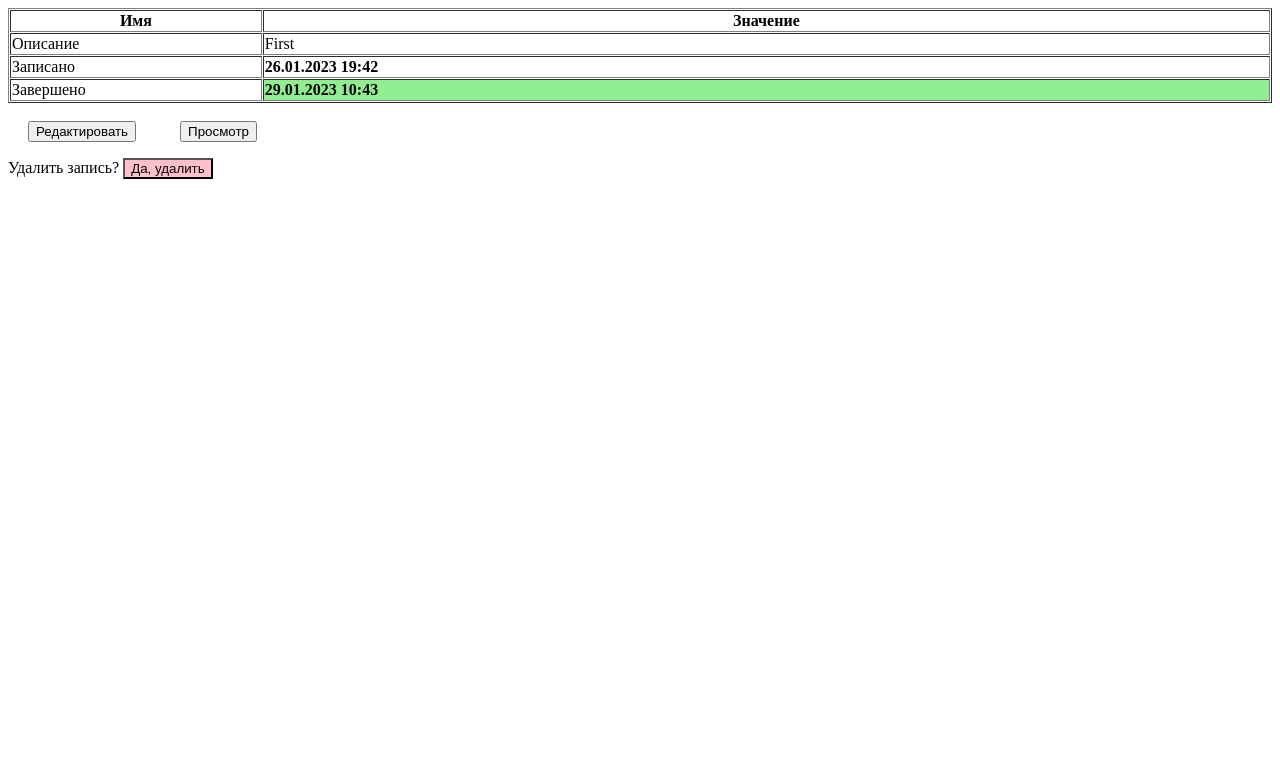
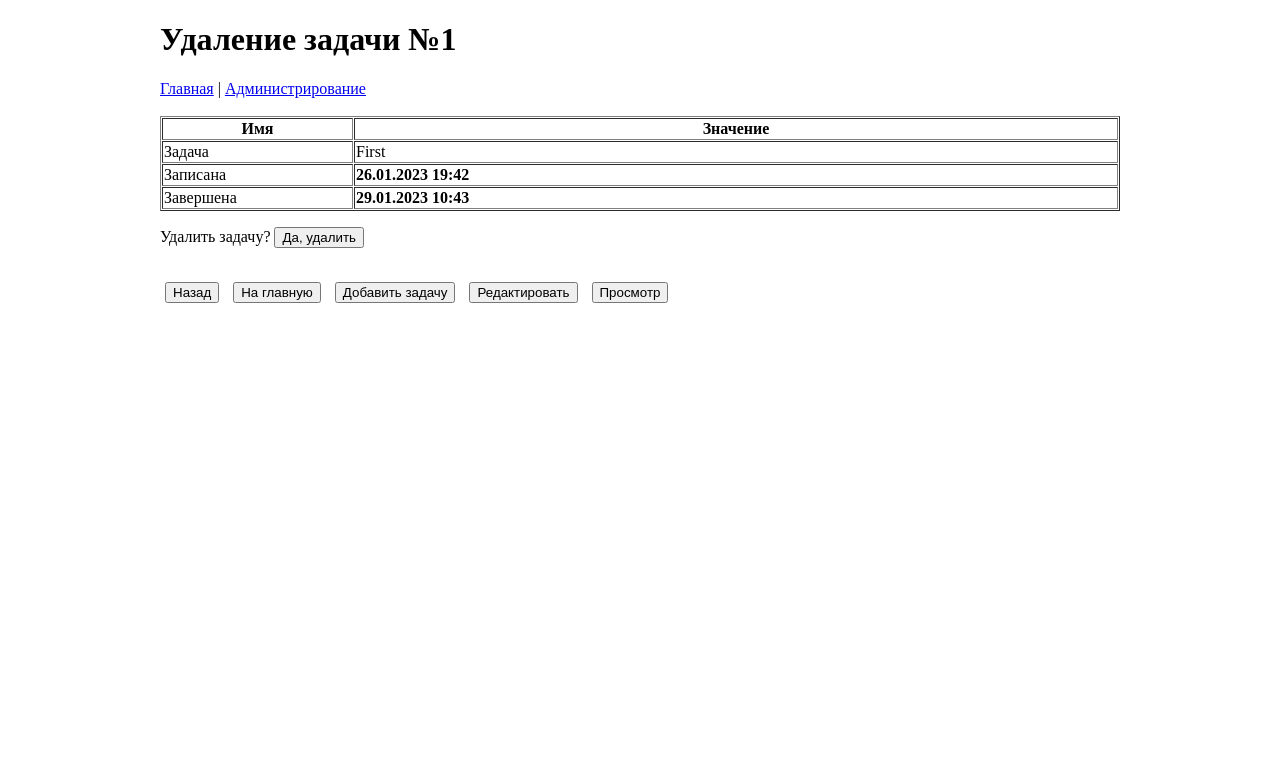
Before and after one commit to edwlad/django_todolist, a Django app: page /delete/1/ in a window 1280 px wide. Shown: the top 783 px of the page. Run offline with Django 4.2, Linux system fonts and the light colour scheme; data comes from the database, SQL or seed files in the repository; both versions use the stored data as it was after the commit.

Commit message:
v_0.3.0 beta

```diff
--- a/main/models.py
+++ b/main/models.py
@@ -10,7 +10,7 @@ class MyList(models.Model):
     desc = models.CharField(
         max_length=120,
         help_text="Описание задачи",
-        verbose_name="Описание",
+        verbose_name="Задача",
     )
     date_add = models.DateTimeField(
         default=datetime.now,
--- a/main/templates/base.html
+++ b/main/templates/base.html
@@ -1,17 +1,22 @@
 <!DOCTYPE html>
-<html lang="ru, en">
+<html lang="ru">
 
 <head>
     <meta charset="UTF-8">
     <meta http-equiv="X-UA-Compatible" content="IE=edge">
     <meta name="viewport" content="width=device-width, initial-scale=1.0">
     <title>{% block title %}Base page{% endblock title %}</title>
+    <style>
+        body {max-width: 960px; margin: 0 auto;}
+    </style>
+
 </head>
 
-<body>
+<body >
     <h1>{% block header %}Base page{% endblock header %}</h1>
     <nav><a href="/">Главная</a> | <a href="/admin/">Администрирование</a></nav>
-    <article id="content">{% block content %}{% endblock content %}</article>
+    <br>
+    <article>{% block content %}{% endblock content %}</article>
 </body>
 
 </html>
--- /dev/null
+++ b/main/templates/buttons.html
@@ -0,0 +1,30 @@
+<style>
+    .mr {margin: 0 5px;}
+</style>
+
+<br>
+{% if buttons %}
+{% if "back" in buttons %}
+<input type=button value="Назад" class="mr" onClick="javascript:history.go(-1);">
+{% endif %}
+{% if "items" in buttons %}
+<a href={% url "index" %}?f=all class="mr"><button>Все задачи</button></a>
+<a href={% url "index" %}?f=on class="mr"><button>Выполненные задачи</button></a>
+<a href={% url "index" %}?f=off class="mr"><button>Не выполненные задачи</button></a>
+{% endif %}
+{% if "index" in buttons %}
+<a href={% url "index" %} class="mr"><button>На главную</button></a>
+{% endif %}
+{% if "add" in buttons %}
+<a href={% url "add" %} class="mr"><button>Добавить задачу</button></a>
+{% endif %}
+{% if "edit" in buttons %}
+<a href={% url "edit" context.id %} class="mr"><button>Редактировать</button></a>
+{% endif %}
+{% if "detail" in buttons %}
+<a href={% url "detail" context.id %} class="mr"><button>Просмотр</button></a>
+{% endif %}
+{% if "delete" in buttons %}
+<a href={% url "delete" context.id %} class="mr"><button>Удалить</button></a>
+{% endif %}
+{% endif %}
--- a/main/templates/delete.html
+++ b/main/templates/delete.html
@@ -1,7 +1,43 @@
-{% include "detail.html" with delete=True %}
+{% extends 'base.html' %}
+{% block title %}Удаление задачи{% endblock title %}
+{% block header %}Удаление задачи №{{ context.id }}{% endblock header %}
+
+{% block content %}
+<style>
+    .bold {font-weight: bold;}
+</style>
+
+<table border=1 cellspacing=1 width=100%>
+    <thead>
+        <tr>
+            <th width=20%>Имя</th>
+            <th>Значение</th>
+        </tr>
+    </thead>
+    <tr>
+        <td>Задача</td>
+        <td>{{ context.desc }}</td>
+    </tr>
+    <tr>
+        <td>Записана</td>
+        <td class="bold">{{ context.date_add|date:"d.m.Y H:i" }}</td>
+    </tr>
+    <tr>
+        <td>Завершена</td>
+        {% if context.chk_end %}
+            <td class="bold">{{ context.date_end|date:"d.m.Y H:i" }}</td>
+        {% else %}
+            <td class="bold">Нет</td>
+        {% endif %}
+    </tr>
+</table>
 
 <form method="post">{% csrf_token %}
-    <p>Удалить запись?
+    <p>Удалить задачу?
     {{ form }}
-    <input type="submit" value="Да, удалить" class="chk_off"></p>
+    <input type="submit" value="Да, удалить"></p>
 </form>
+
+{% include "buttons.html" %}
+
+{% endblock content %}
--- a/main/templates/detail.html
+++ b/main/templates/detail.html
@@ -1,8 +1,10 @@
+{% extends 'base.html' %}
+{% block title %}Просмотр задачи{% endblock title %}
+{% block header %}Просмотр задачи №{{ context.id }}{% endblock header %}
+
+{% block content %}
 <style>
-    .mr {margin: 0 20;}
     .bold {font-weight: bold;}
-    .chk_off {background-color: pink;}
-    .chk_on {background-color: lightgreen;}
 </style>
 
 <table border=1 cellspacing=1 width=100%>
@@ -13,27 +15,23 @@
         </tr>
     </thead>
     <tr>
-        <td>Описание</td>
+        <td>Задача</td>
         <td>{{ context.desc }}</td>
     </tr>
     <tr>
-        <td>Записано</td>
+        <td>Записана</td>
         <td class="bold">{{ context.date_add|date:"d.m.Y H:i" }}</td>
     </tr>
     <tr>
-        <td>Завершено</td>
+        <td>Завершена</td>
         {% if context.chk_end %}
-            <td class="bold chk_on">{{ context.date_end|date:"d.m.Y H:i" }}</td>
+            <td class="bold">{{ context.date_end|date:"d.m.Y H:i" }}</td>
         {% else %}
-            <td class="bold chk_off">Нет</td>
+            <td class="bold">Нет</td>
         {% endif %}
     </tr>
 </table>
 
-<br>
-<a href={% url 'edit' context.id %} class="mr"><button>Редактировать</button></a>
-{% if delete %}
-    <a href={% url 'detail' context.id %} class="mr"><button>Просмотр</button></a>
-{% else %}
-    <a href={% url 'delete' context.id %} class="mr"><button>Удалить</button></a>
-{% endif %}
+{% include "buttons.html" %}
+
+{% endblock content %}
--- a/main/views.py
+++ b/main/views.py
@@ -63,23 +63,36 @@ def index(req: HttpRequest, *args, **kwargs):
 
 class MainIndex(ListView):
     template_name = "index.html"
-    # queryset = MyList
     model = MyList
     # paginate_by = 2
     context_object_name = "context"
 
-    # def get_context_data(self, **kwargs):
-    #     # Call the base implementation first to get a context
-    #     context = super().get_context_data(**kwargs)
-    #     # Add in a QuerySet of all the books
-    #     # context["len"] = Book.objects.all()
-    #     return context
+    def get_queryset(self):
+        filt = self.request.GET.get("f", "off")
+        queryset = self.model.objects.all()
+        if filt == "on":
+            return queryset.filter(chk_end=True)
+        elif filt == "all":
+            return queryset
+        return queryset.filter(chk_end=False)
+
+    def get_context_data(self, **kwargs):
+        context = super().get_context_data(**kwargs)
+        context["buttons"] = ("add", "items")
+        context["is_index"] = True
+        return context
 
 
 class MainDetail(DetailView):
     template_name = "detail.html"
     context_object_name = "context"
     model = MyList
+
+    def get_context_data(self, **kwargs):
+        context = super().get_context_data(**kwargs)
+        context["buttons"] = ("back", "add", "edit", "delete", "index")
+        context["is_detail"] = True
+        return context
 
 
 class MainEdit(UpdateView):
@@ -91,6 +104,12 @@ class MainEdit(UpdateView):
     def get_success_url(self):
         return reverse("detail", kwargs={"pk": self.object.id})
 
+    def get_context_data(self, **kwargs):
+        context = super().get_context_data(**kwargs)
+        context["buttons"] = ("back", "add", "detail", "delete", "index")
+        context["is_edit"] = True
+        return context
+
 
 class MainAdd(CreateView):
     template_name = "add.html"
@@ -101,12 +120,23 @@ class MainAdd(CreateView):
     def get_success_url(self):
         return reverse("detail", kwargs={"pk": self.object.id})
 
+    def get_context_data(self, **kwargs):
+        context = super().get_context_data(**kwargs)
+        context["buttons"] = ("back", "index")
+        context["is_add"] = True
+        return context
+
 
 class MainDelete(DeleteView):
     template_name = "delete.html"
-    # fields = ("desc",)
     context_object_name = "context"
     model = MyList
 
     def get_success_url(self):
         return reverse_lazy("main")
+
+    def get_context_data(self, **kwargs):
+        context = super().get_context_data(**kwargs)
+        context["buttons"] = ("back", "add", "edit", "detail", "index")
+        context["is_delete"] = True
+        return context
--- a/todolist/urls.py
+++ b/todolist/urls.py
@@ -30,7 +30,7 @@ from django.http.response import HttpResponseRedirect
 
 
 urlpatterns = [
-    path(r"", MainIndex.as_view(), name="main"),
+    path(r"", MainIndex.as_view(), name="index"),
     path(r"detail/<int:pk>/", MainDetail.as_view(), name="detail"),
     path(r"edit/<int:pk>/", MainEdit.as_view(), name="edit"),
     path(r"delete/<int:pk>/", MainDelete.as_view(), name="delete"),
```
Also changed, not shown: main/templates/add.html (+10 -1 lines), main/templates/edit.html (+19 -12 lines), main/templates/index.html (+39 -3 lines), db.sqlite3, main/migrations/0020_alter_mylist_desc.py (added).
